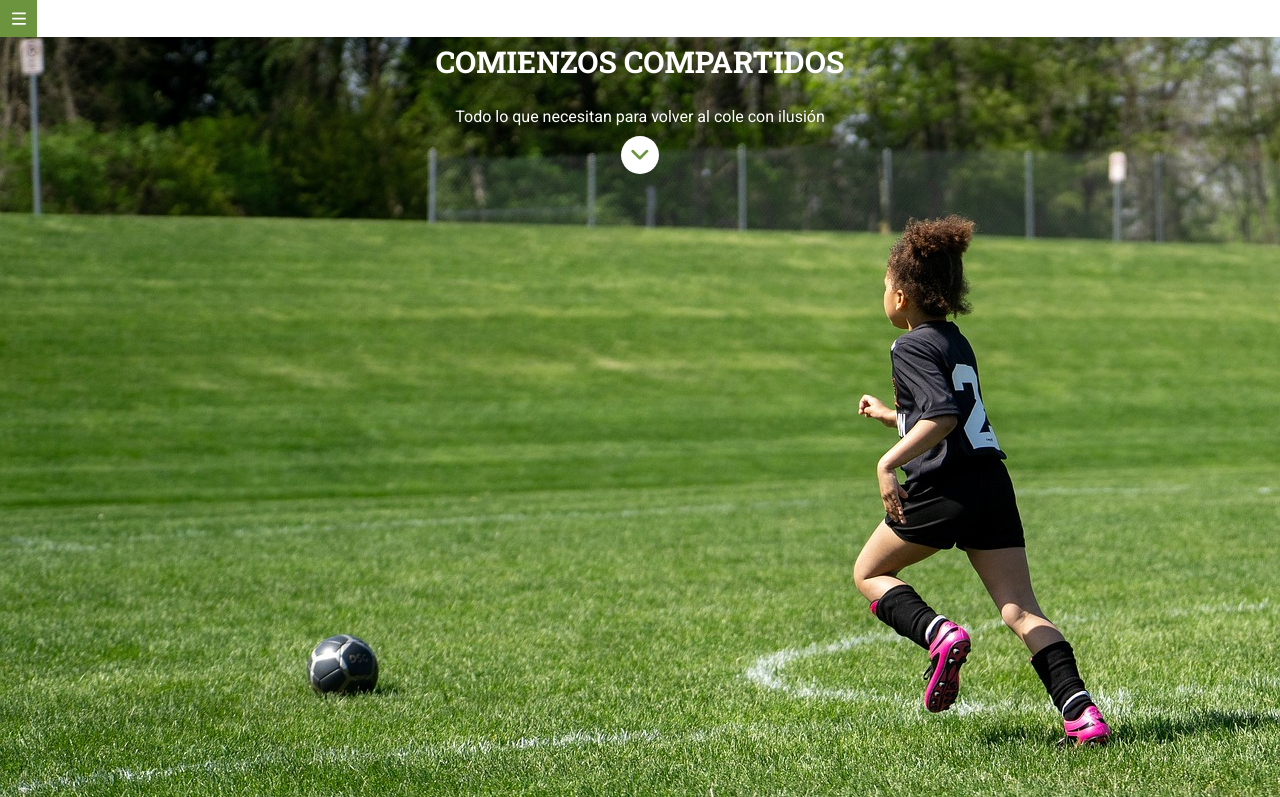
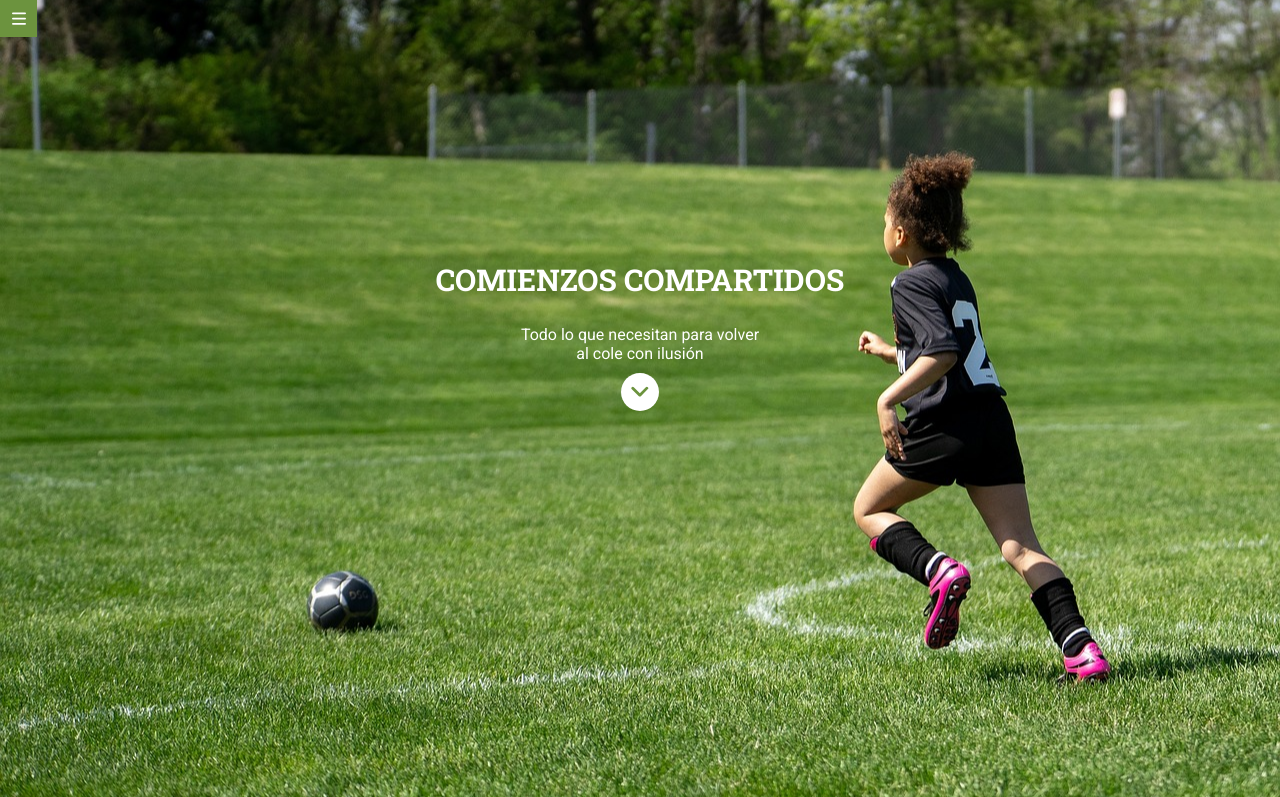
Before and after one commit to Adalab/modulo-1-evaluacion-final-radiofiambre, a website built with Vite: page src/index.html in a window 1280 px wide. Shown: the top 797 px of the page. Built offline with nearby package versions, Linux system fonts and the light colour scheme.

Commit message:
header and background fixed

```diff
--- a/src/scss/layout/_header.scss
+++ b/src/scss/layout/_header.scss
@@ -2,6 +2,8 @@
   background-color: $color-green;
   width: 37px;
   height: 37px;
+  position: absolute;
+    top: 0;
   &_box {
     height: 100%;
     display: flex;
--- a/src/scss/layout/_module1.scss
+++ b/src/scss/layout/_module1.scss
@@ -1,10 +1,13 @@
 .module1 {
     background-color: aqua;
     height: 100vh;
-    background-image: url(/images/cover.jpeg);
     display: flex;
     flex-direction: column;
     align-items: center;
+    background-image: url(/images/cover.jpeg);
+    background-position: 85%;
+    background-repeat: no-repeat;
+    background-size: cover;
     &_h1{
         font-family: $font-slab;
         color: white;
@@ -12,6 +15,7 @@
         font-weight: bold;
         line-height: 50px;
         text-align: center;
+        padding-top: 255px;
     }
     &_p{
         font-family: $font-main;
@@ -21,6 +25,7 @@
         text-align: center;
         padding-top: 20px;
         padding-bottom: 10px;
+        width: 243px;
     }
     &_button {
         background-color: white;
```
